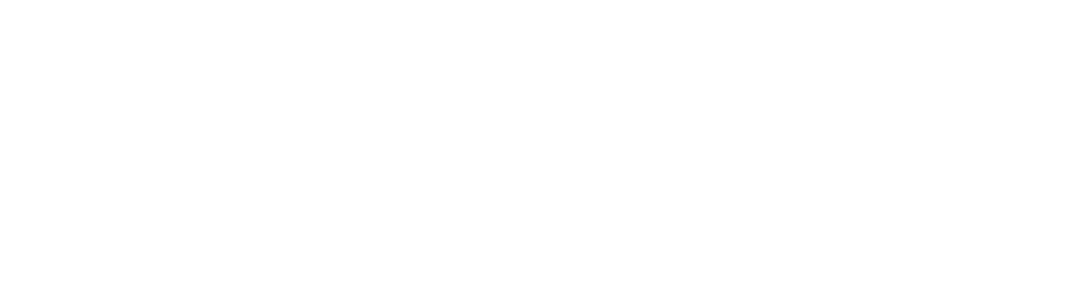
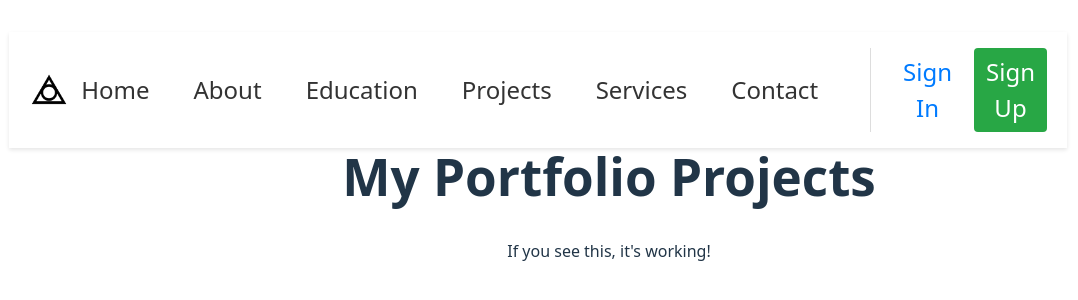
Before and after one commit to Nooom01/COMP229_Assignmnet_3, a React (Vite) app: page /project in a window 1280 px wide. Before the commit this address had no page. Shown: the top 300 px of the page, without its empty margins (31-1109 px from the left). Built offline with nearby package versions, Linux system fonts and the light colour scheme.

Commit message:
Revert the changes

```diff
--- a/MainRouter.jsx
+++ b/MainRouter.jsx
@@ -4,7 +4,7 @@
 import About from './src/about'
 import Contact from './src/contact'
 import Education from './src/education'
-import Portfolio from './src/portfolio'
+import Project from './src/project'
 import Services from './src/services'
 import SignUp from './src/signup'
 import SignIn from './src/signin'
@@ -19,7 +19,7 @@
         <Route index element={<Home />} />
         <Route path="about" element={<About />} />
         <Route path="education" element={<Education />} />
-        <Route path="projects" element={<Portfolio />} />
+        <Route path="project" element={<Project />} />
         <Route path="services" element={<Services />} />
         <Route path="contact" element={<Contact />} />
         <Route path="signup" element={<SignUp />} />
--- a/src/portfolio.jsx
+++ b/src/project.jsx
@@ -1,4 +1,4 @@
-export default function Portfolio() {
+export default function Project() {
   return (
     <div>
       <h1>My Portfolio Projects</h1>
```
